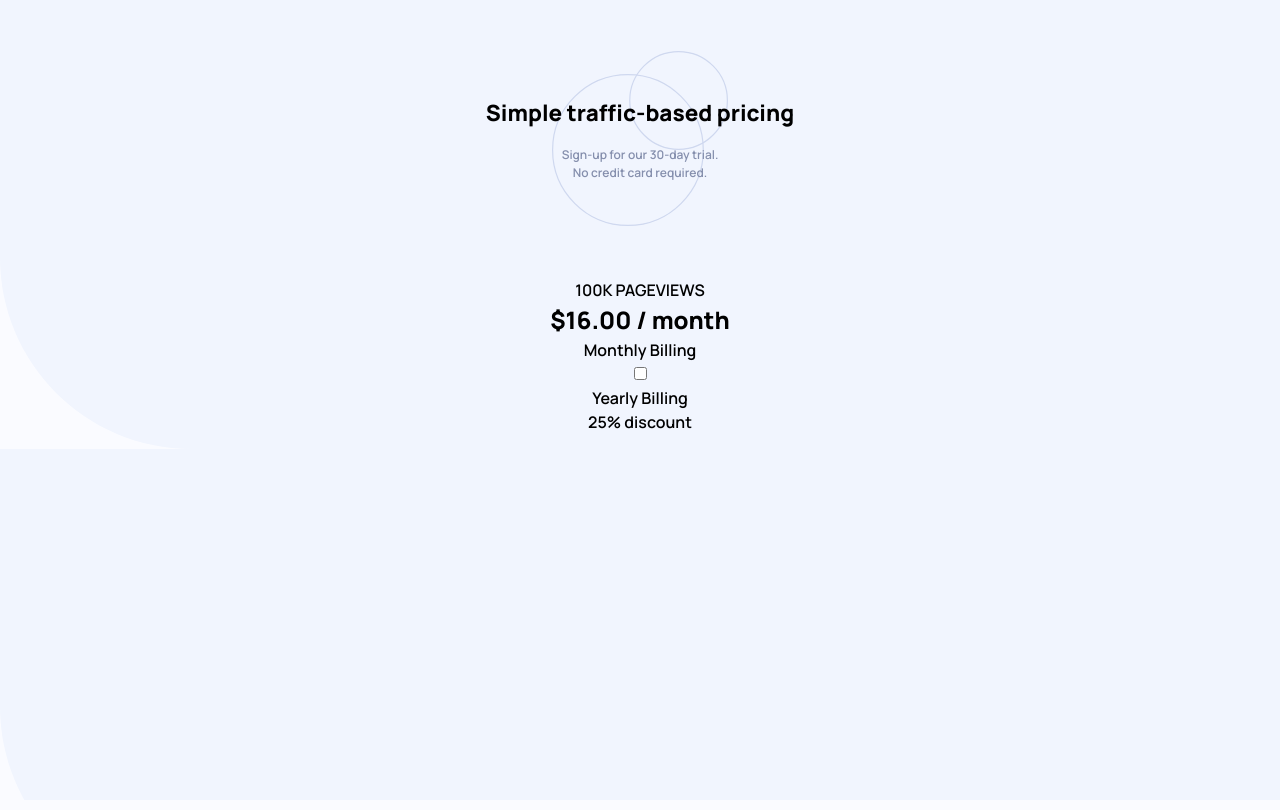
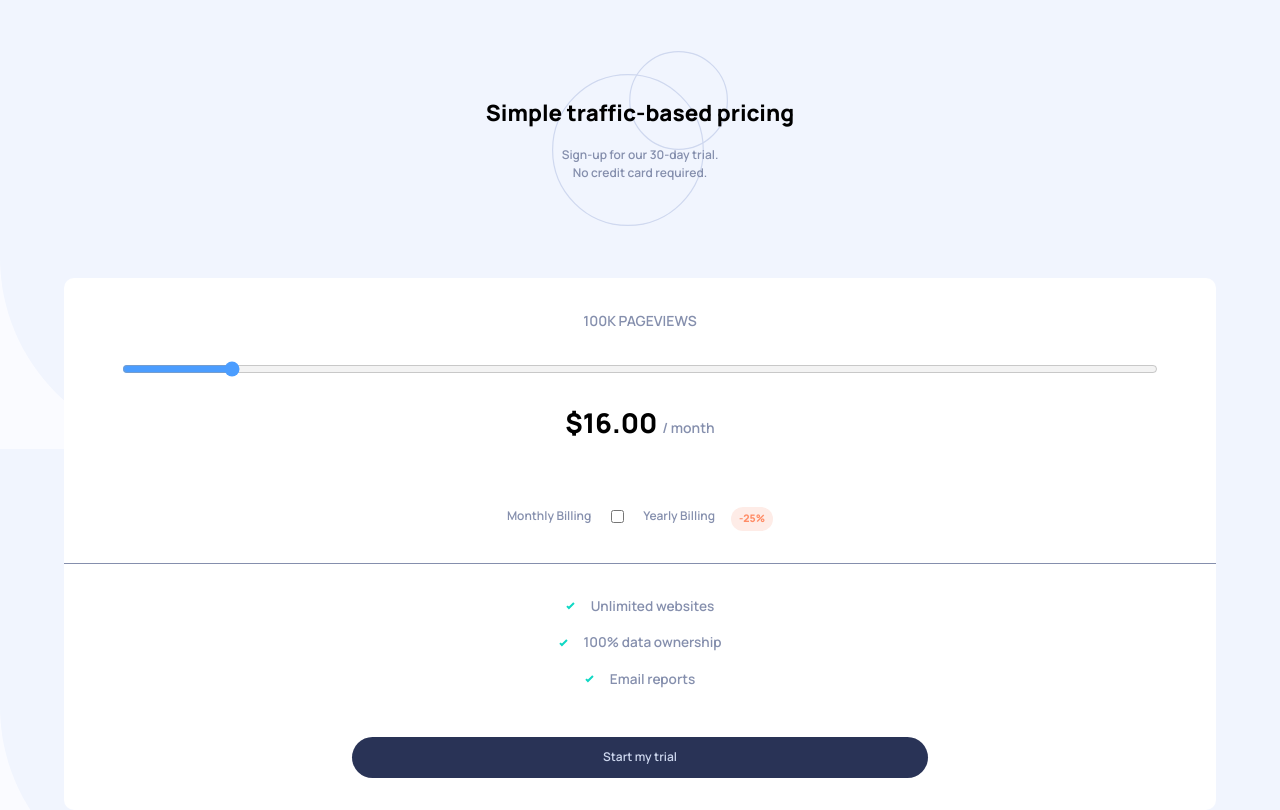
Before and after one commit to Robertron624/interactive-pricing-component, a plain HTML site: page index.html in a window 1280 px wide. Drawn offline with Linux system fonts and the light colour scheme.

Commit message:
first slider functionality

```diff
--- a/index.html
+++ b/index.html
@@ -30,9 +30,10 @@
         100K PAGEVIEWS
       </p>
       <div class="slider">
+        <input step="5000" type="range" min="1000" max="1000000" value="100000" id="myRange">
       </div>
       <h2 class="price-per-time">
-        <span class="price">$16.00</span> / month
+        <span class="price">$16.00</span>  <span class="time"> / month</span>
       </h2>
       <div class="toggle-wrapper">
         <p class="toggle-label">
@@ -46,31 +47,63 @@
           Yearly Billing
         </p>
         <p class="discount">
-          25% discount
+          -25%
         </p>
+      </div>
+      <div class="features">
+        <ul>
+          <li>
+            <img src="./images/icon-check.svg" alt="check icon">
+            Unlimited websites
+          </li>
+          <li>
+            <img src="./images/icon-check.svg" alt="check icon">
+            100% data ownership
+          </li>
+          <li>
+            <img src="./images/icon-check.svg" alt="check icon">
+            Email reports
+          </li>
+        </ul>
+        <button>
+          Start my trial
+        </button>
       </div>
     </section>
 
   </main>
 
-  <!-- Simple, traffic-based pricing
-  Sign-up for our 30-day trial. No credit card required.
+  <script>
+    const sliderInput = document.getElementById("myRange");
+    const price = document.querySelector(".price");
+    const pageviews = document.querySelector(".pageviews");
 
-  Pageviews
-  $ /month
+    sliderInput.oninput = function() {
+      let value = sliderInput.value;
+      let priceValue = 0;
+      let discount = 0;
 
-  Monthly Billing
-  Yearly Billing 25% discount
+      if (value >= 1000 && value < 50000) {
+        priceValue = 8;
+      } else if (value >= 50000 && value < 100000) {
+        priceValue = 12;
+      } else if (value >= 100000 && value < 500000) {
+        priceValue = 16;
+      } else if (value >= 500000 && value < 1000000) {
+        priceValue = 24;
+      }
 
-  Unlimited websites
-  100% data ownership
-  Email reports
+      if (document.querySelector(".switch input").checked) {
+        priceValue = priceValue * 12;
+        discount = priceValue * 0.25;
+      }
 
-  Start my trial -->
+      pageviews.innerHTML = `${value} PAGEVIEWS`;
 
-  <!-- <div class="attribution">
-    Challenge by <a href="https://www.frontendmentor.io?ref=challenge" target="_blank">Frontend Mentor</a>.
-    Coded by <a href="#">Your Name Here</a>.
-  </div> -->
+      price.innerHTML = `$${priceValue.toFixed(2)}`;
+      document.querySelector(".discount").innerHTML = `-$${discount.toFixed(2)}`;
+    }
+
+  </script>
 </body>
 </html>
--- a/styles.css
+++ b/styles.css
@@ -35,9 +35,11 @@ dd {
 }
 
 /* Remove list styles on ul, ol elements with a list role, which suggests default styling will be removed */
-ul[role="list"],
-ol[role="list"] {
+ul,
+ol {
     list-style: none;
+    padding: 0;
+    margin: 0;
 }
 
 /* Set core root defaults */
@@ -117,6 +119,10 @@ body {
     /* (Text) */
     --grayish-blue: hsl(225, 20%, 60%);
 
+    /* Text & CTA Background) */
+    --dark-desaturated-blue: hsl(227, 35%, 25%);
+
+
     min-height: 100vh;
     text-rendering: optimizeSpeed;
     line-height: 1.5;
@@ -157,3 +163,96 @@ section.intro {
     font-size: .75rem;
     max-width: 10rem;
 }
+
+.pricing-wrapper {
+    background-color: white;
+    width: 90%;
+    margin: 0 auto;
+    padding: 2rem 0;
+    border-radius: 10px;
+}
+
+.pageviews {
+    color:  var(--grayish-blue);
+    font-size: .875rem;
+}
+
+.slider {
+    margin: 1.5rem 0;
+}
+
+.slider input {
+    width: 90%;
+    height: 8px;
+    border-radius: 5px;
+    background: var(--light-grayish-blue-bar);
+    outline: none;
+    opacity: 0.7;
+}
+
+
+
+.toggle-wrapper {
+    display: flex;
+    gap: 1rem;
+    color: var(--grayish-blue);
+    font-size: .75rem;
+    justify-content: center;
+    margin-top: 4rem;
+    padding-bottom: 2rem;
+    border-bottom: 1px solid var(--grayish-blue);
+}
+
+.toggle-wrapper .discount {
+    color: var(--light-red);
+    font-weight: 700;
+    font-size: .65rem;
+    background-color: var(--light-grayish-red);
+    padding: .25rem .5rem;
+    border-radius:  1rem;
+}
+
+.features {
+    padding-top: 2rem;
+}
+
+.features ul {
+    display: flex;
+    flex-direction: column;
+    gap: 1rem;
+    margin-bottom: 3rem;
+}
+
+.features ul li {
+    display: flex;
+    align-items: center;
+    justify-content: center;
+    gap: 1rem;
+    color: var(--grayish-blue);
+    font-weight: 600;
+    font-size: .85rem;
+}
+
+h2.price-per-time .price {
+    font-weight: 700;
+    font-size: 1.7rem;
+}
+
+h2.price-per-time .time {
+    color: var(--grayish-blue);
+    font-weight: 600;
+    font-size: .875rem;
+}
+
+.features button {
+    background-color: var(--dark-desaturated-blue);
+    color: var(--light-grayish-blue-bg);
+    border: none;
+    border-radius: 30px;
+    padding: .7rem 0rem;
+    width: 50%;
+    font-size: .75rem;
+    font-weight: 600;
+    cursor: pointer;
+    transition: all .3s ease-in-out;
+}
```
